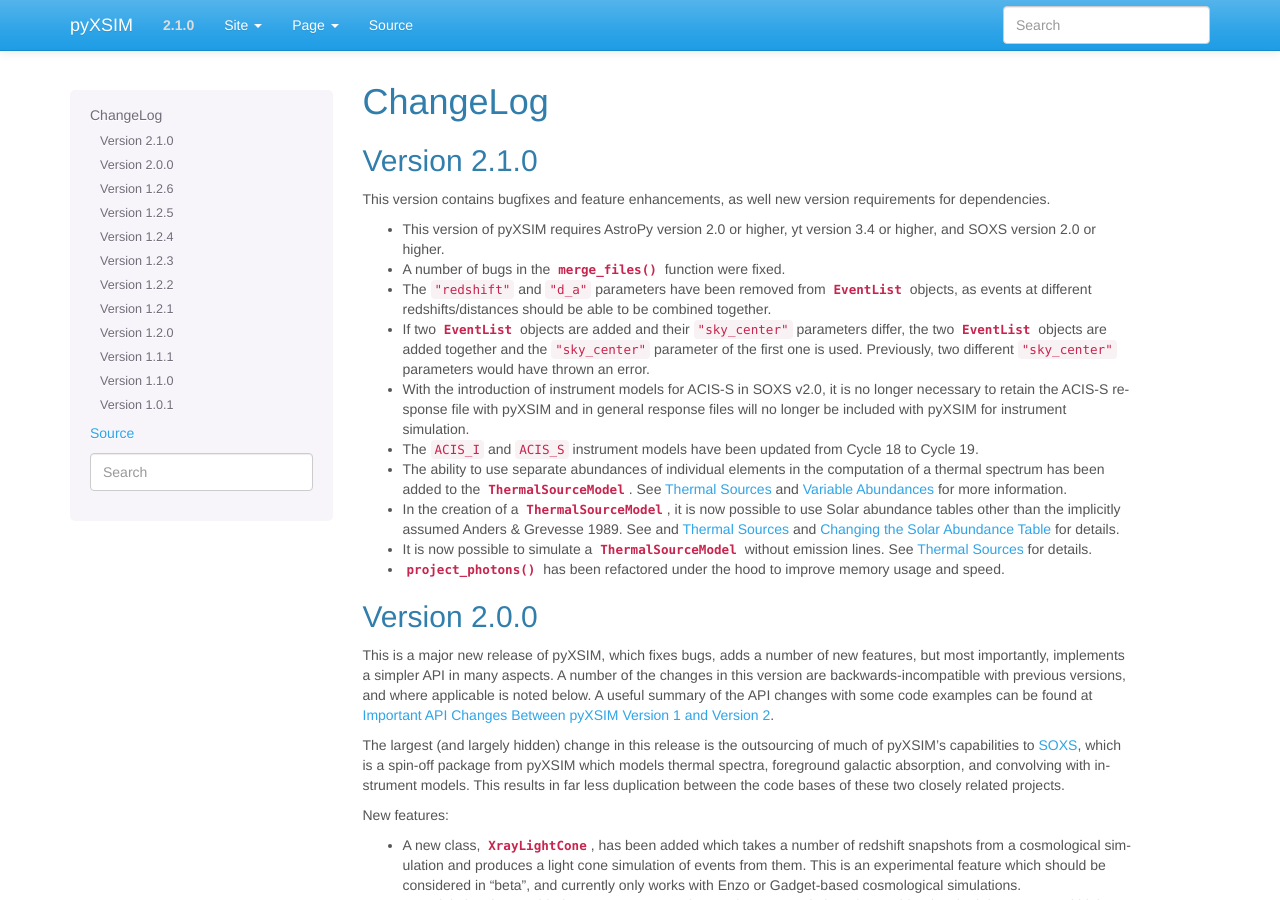
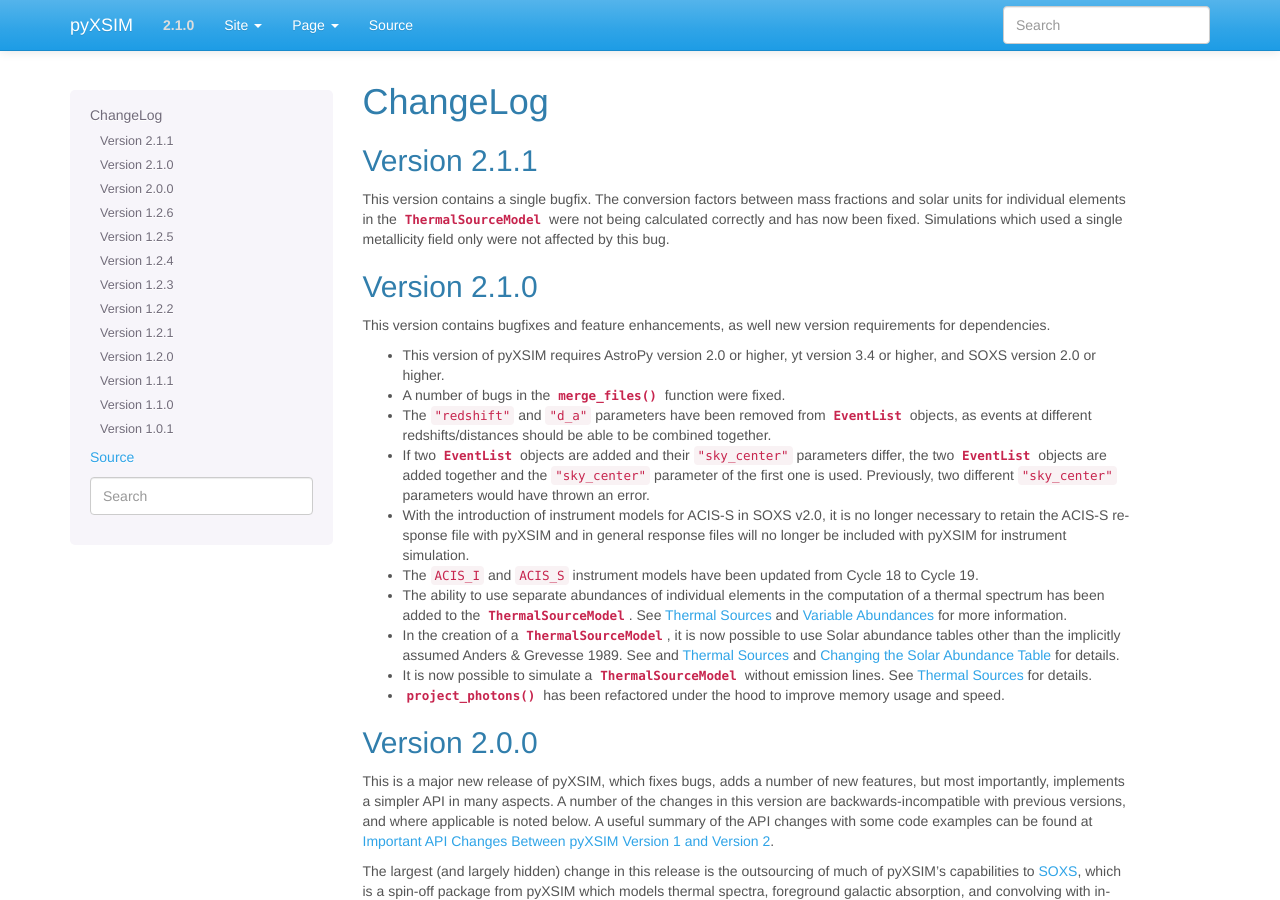
Before and after one commit to jzuhone/pyxsim, a Sphinx documentation site: the page built from doc/source/changelog.rst, in a window 1280 px wide and 900 px high. Built offline with Sphinx 7.4.7, drawn with Linux system fonts in a browser that asks for light colours.

Commit message:
Update changelog

```diff
--- a/doc/source/changelog.rst
+++ b/doc/source/changelog.rst
@@ -2,6 +2,14 @@
 
 ChangeLog
 =========
+
+Version 2.1.1
+-------------
+
+This version contains a single bugfix. The conversion factors between mass fractions and
+solar units for individual elements in the :class:`~pyxsim.source_models.ThermalSourceModel`
+were not being calculated correctly and has now been fixed. Simulations which used a single
+metallicity field only were not affected by this bug.
 
 Version 2.1.0
 -------------
```
